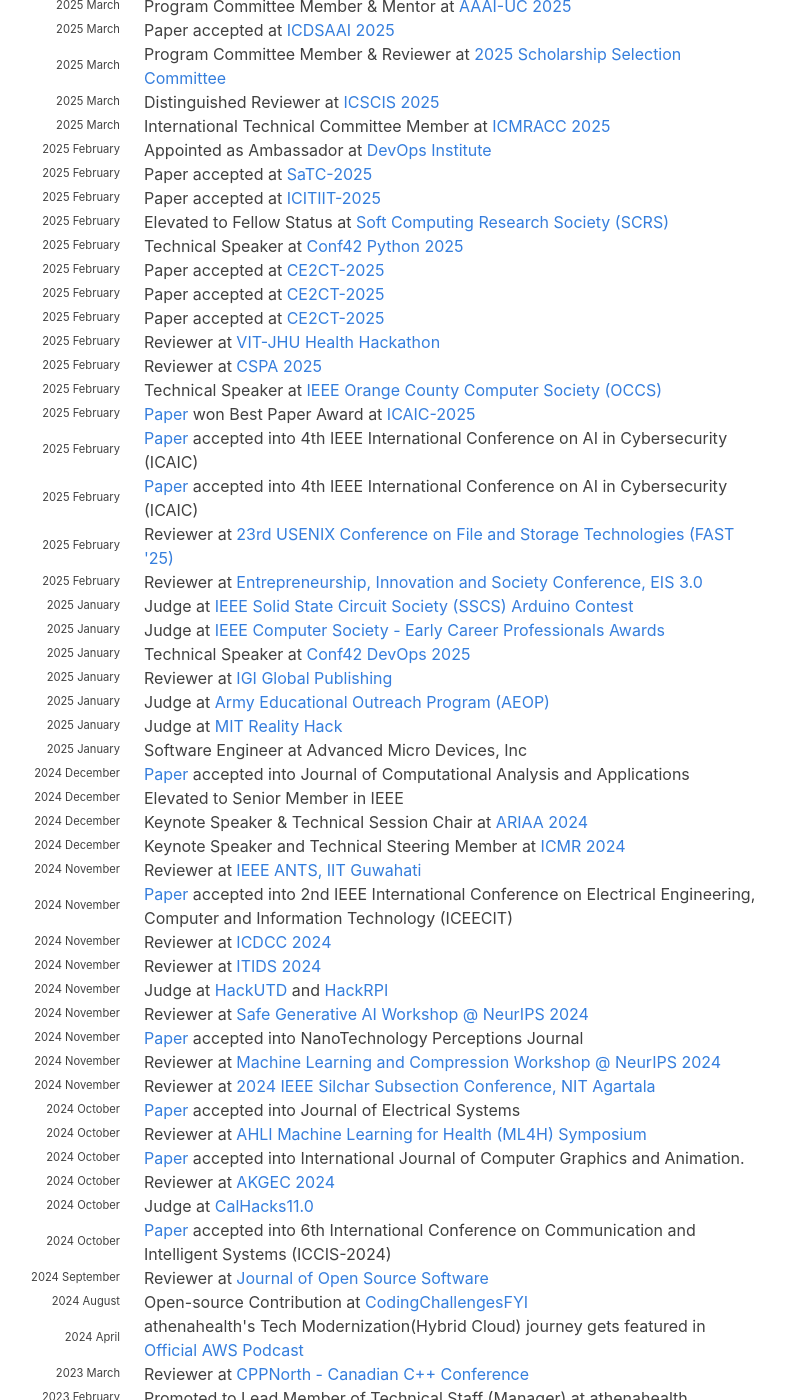
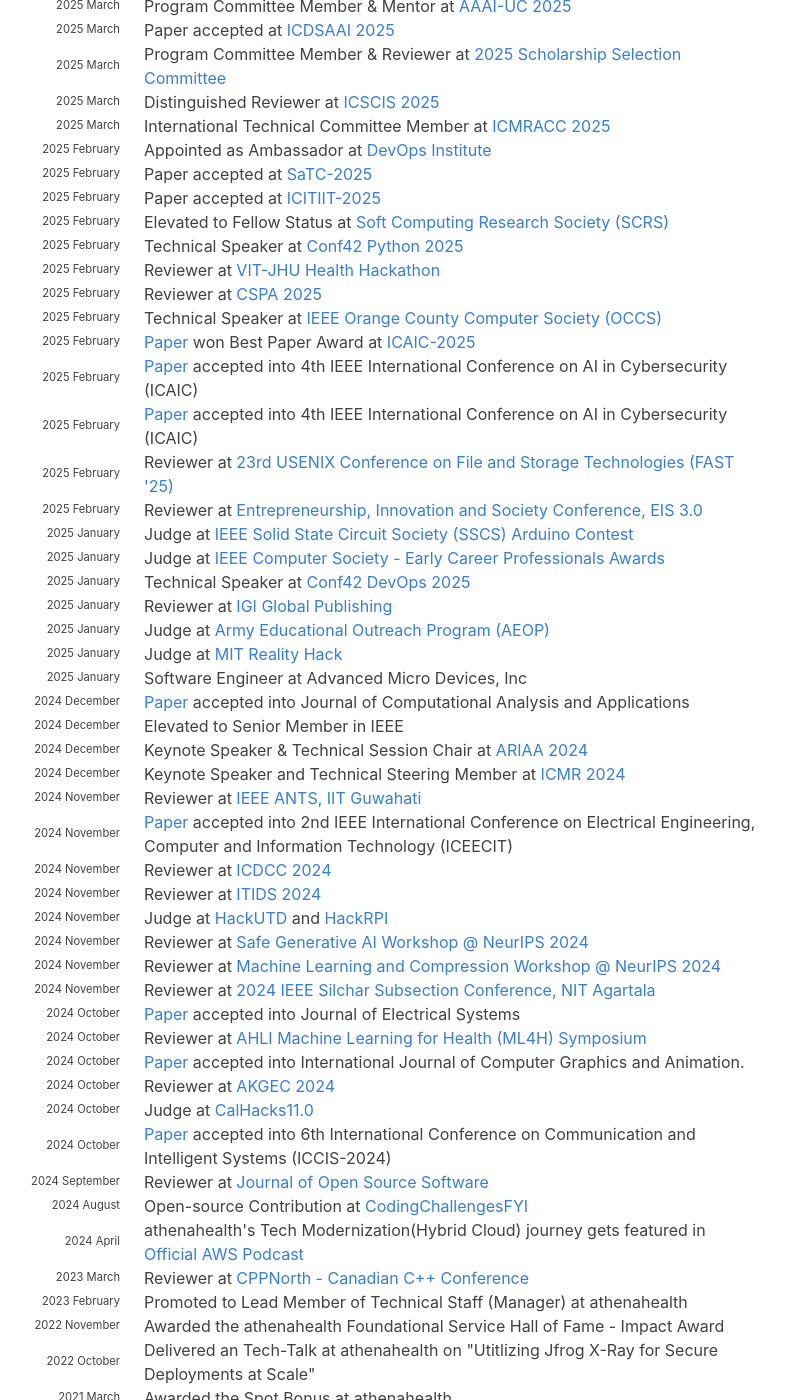
Before and after one commit to hariharanragothaman/hariharanragothaman.github.io, a Jekyll site: the page built from index.md, in a window 1280 px wide and 1400 px high, scrolled down 1266 px. Shown: the whole window, without its empty margins (188-973 px from the left). Built offline with Jekyll 4.4.1, drawn with Linux system fonts in a browser that asks for light colours; nearby versions of some CDN libraries; some web fonts are replaced; some of the changed text lies outside the part shown.

Commit message:
Polishes and Updates

```diff
--- a/_data/news.yaml
+++ b/_data/news.yaml
@@ -118,18 +118,6 @@
 
 - year: 2025
   year-extra: February
-  description: Paper accepted at <a href="https://ce2ct.gehu.ac.in/"> CE2CT-2025</a>
-
-- year: 2025
-  year-extra: February
-  description: Paper accepted at <a href="https://ce2ct.gehu.ac.in/"> CE2CT-2025</a>
-
-- year: 2025
-  year-extra: February
-  description: Paper accepted at <a href="https://ce2ct.gehu.ac.in/"> CE2CT-2025</a>
-
-- year: 2025
-  year-extra: February
   description: Reviewer at <a href="https://vitbhopal.ac.in/health-hackathon/">VIT-JHU Health Hackathon</a>
 
 - year: 2025
@@ -237,10 +225,6 @@
 - year: 2024
   year-extra: November
   description: Reviewer at <a href="https://safegenaiworkshop.github.io/">Safe Generative AI Workshop @ NeurIPS 2024</a>
-
-- year: 2024
-  year-extra: November
-  description: <a href="https://nano-ntp.com/index.php/nano/article/view/3148/2370">Paper</a> accepted into NanoTechnology Perceptions Journal
 
 - year: 2024
   year-extra: November
```
Also changed, not shown: _data/publications.yaml (+0 -11 lines).
